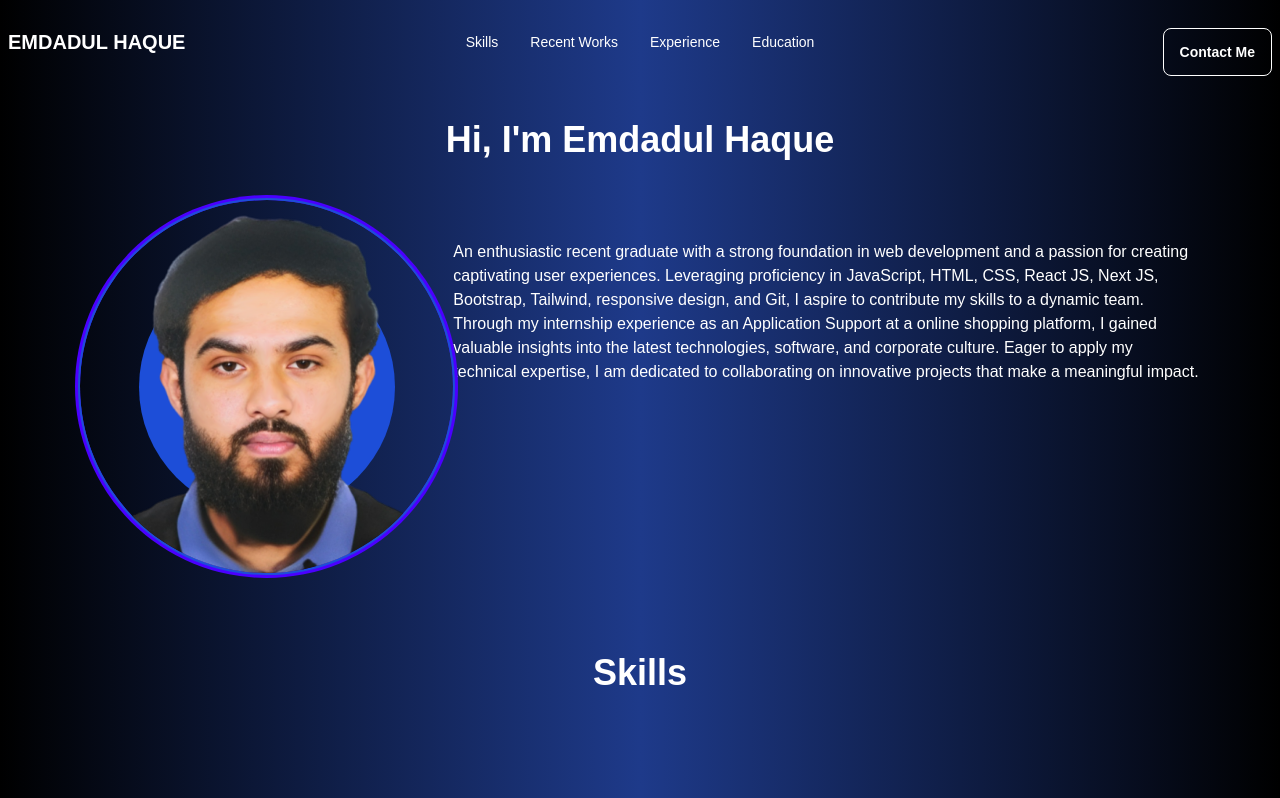
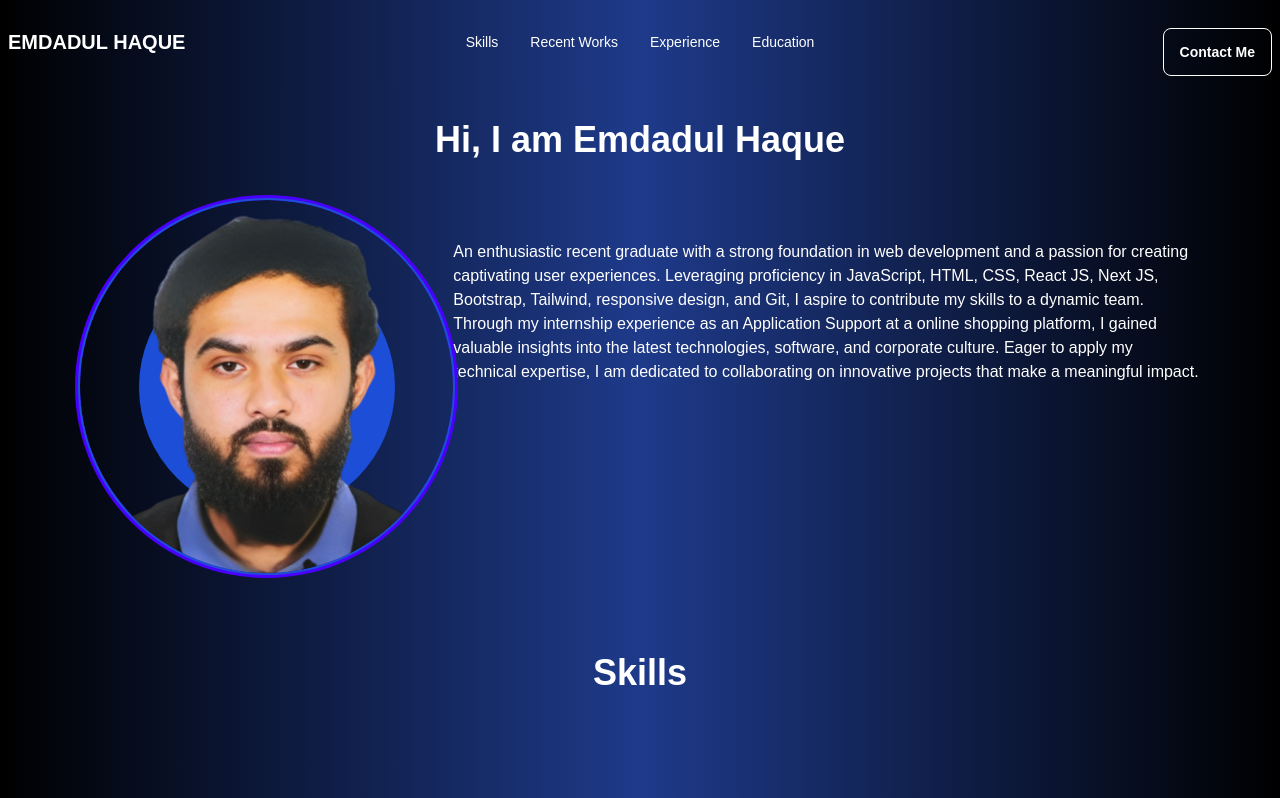
Before and after one commit to emdad118661/my-portfolio-website, a Next.js app: page / in a window 1280 px wide. Shown: the top 798 px of the page. Built offline with nearby package versions, Linux system fonts and the light colour scheme; what tailwindcss-animated would draw is missing.

Commit message:
am-change

```diff
--- a/app/page.js
+++ b/app/page.js
@@ -19,7 +19,7 @@ export default function Home() {
       {/* ***Intro*** */}
       <h1 id="intro" className="mt-20 text-4xl font-extrabold text-center ms-50 animate-jump-in animate-once animate-ease-out hover:text-blue-700"> Hi,
         <Typewriter
-          words={[` I'm Emdadul Haque`]}
+          words={[' I am Emdadul Haque']}
           loop={0} // 0 for infinite loop
           typeSpeed={100} // Typing speed (ms per character)
           deleteSpeed={50} // Deleting speed (ms per character)
```
